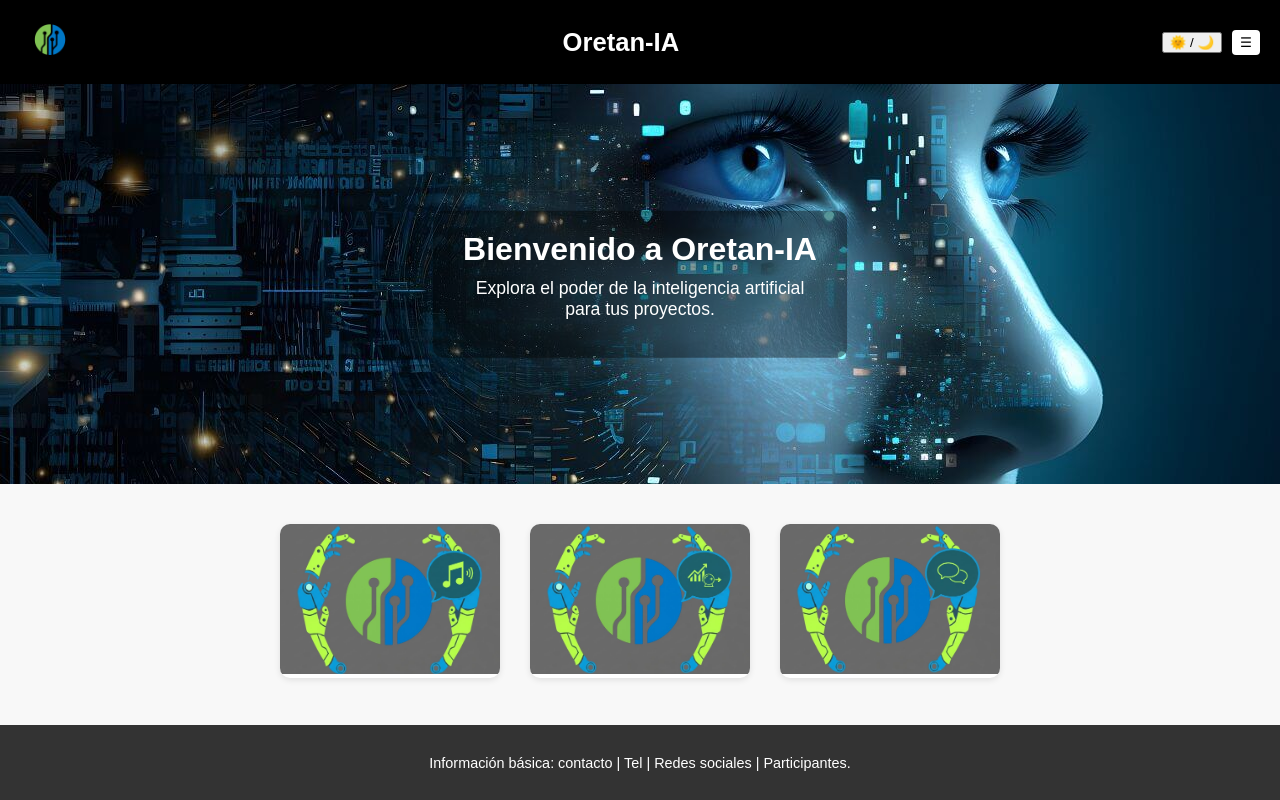
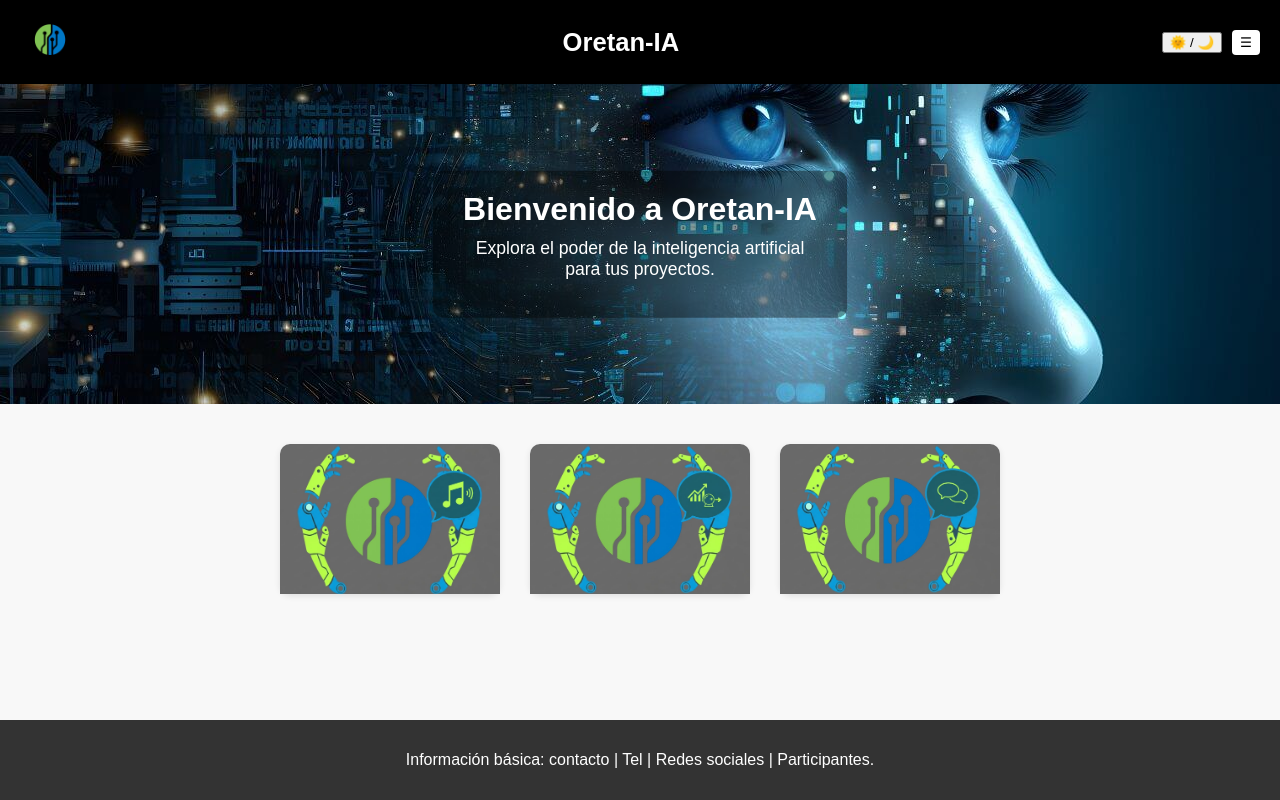
Before and after one commit to Alvaro-777/Proyecto, a Symfony app: template OretanIA/templates/index.html.twig in a window 1280 px wide. Run offline with Twig, Linux system fonts and the light colour scheme; the template is opened without the code that fills it, so the values that code supplies are empty; some libraries are stand-ins or nearby versions.

Commit message:
estilo base e index

```diff
--- a/OretanIA/composer.json
+++ b/OretanIA/composer.json
@@ -30,7 +30,7 @@
         "symfony/process": "8.0.*",
         "symfony/property-access": "8.0.*",
         "symfony/property-info": "8.0.*",
-        "symfony/runtime": "8.0.*",
+        "symfony/runtime": "^8.0",
         "symfony/security-bundle": "8.0.*",
         "symfony/serializer": "8.0.*",
         "symfony/stimulus-bundle": "^2.31",
--- a/OretanIA/public/css/style.css
+++ b/OretanIA/public/css/style.css
@@ -1,23 +1,17 @@
 /* --- AJUSTE GENERAL PARA QUE EL FOOTER SE PEGUE ABAJO --- */
-html, body {
+html {
     height: 100%;
+}
+body {
     margin: 0;
-}
-
-body {
-  display: flex;
-  flex-direction: column;
-  min-height: 100vh;
-  font-family: Arial, sans-serif;
+    font-family:'Poppins', sans-serif;
     background: #f8f8f8;
     color: #333;
     transition: background 0.3s, color 0.3s;
+    display: flex;
+    flex-direction: column;
+    min-height: 50vh;
 }
-
-main {
-  flex: 1; /* ocupa todo el espacio restante */
-}
-
 /* --- MODO OSCURO --- */
 body.oscuro {
     background: #1e1e1e;
@@ -25,7 +19,7 @@ body.oscuro {
 }
 
 /* --- ENCABEZADO --- */
-header {
+.header {
     display: flex;
     justify-content: space-between;
     align-items: center;
@@ -76,7 +70,7 @@ header {
     border: 1px solid #ccc;
     border-radius: 5px;
     min-width: 150px;
-  box-shadow: 0 2px 8px rgba(0,0,0,0.2);
+    box-shadow: 0 2px 8px rgba(0, 0, 0, 0.2);
     z-index: 100;
 }
 
@@ -104,7 +98,9 @@ header {
 .hero {
     position: relative;
     width: 100%;
-  height: 400px;
+    min-height: 300px;
+    height: 40vh;
+    max-height: 400px;
     overflow: hidden;
 }
 
@@ -142,7 +138,7 @@ header {
     display: flex;
     justify-content: center;
     gap: 30px;
-  padding: 40px;
+    padding: 40px 0 90px 0;
     flex-wrap: wrap;
     align-items: flex-start;
 }
@@ -152,34 +148,50 @@ header {
     width: 220px;
     background: white;
     border-radius: 10px;
-  box-shadow: 0 2px 6px rgba(0,0,0,0.1);
-  overflow: hidden;
+    box-shadow: 0 2px 6px rgba(0, 0, 0, 0.1);
+    overflow: visible;
     transition: transform 0.3s;
+    min-height: 100px;
 }
 
 .tarjeta:hover {
     transform: translateY(-5px);
+
 }
 
 .tarjeta img {
     width: 100%;
     height: 150px;
     object-fit: cover;
+    display: block;
+    border-top-left-radius: 10px;
+    border-top-right-radius: 10px;
 }
 
 /* Oculta info hasta hover */
 .tarjeta .info {
+    display: none;
+    position: absolute;
+    top: 100%;
+    left: 0;
+    width: 100%;
+    text-align: center;
+    padding: 10px ;
     opacity: 0;
-  height: 0;
-  overflow: hidden;
-  text-align: center;
-  transition: opacity 1s ease, height 1s ease;
+    visibility: hidden;
+    transform: translateY(10px);
+    transition: opacity 0.3s ease, transform 0.3s ease, visibility 0.3s;
+
 }
 
 .tarjeta:hover .info {
+    display: block;
     opacity: 1;
-  height: auto;
-  padding: 10px;
+    visibility: visible;
+    transform: translateY(0);
+    padding-bottom: 70px;
+    width: 200px;
+    pointer-events: auto;
 }
 
 /* --- PIE DE PÁGINA --- */
@@ -187,9 +199,17 @@ footer {
     background: #333;
     color: white;
     text-align: center;
-  padding: 15px;
-  font-size: 0.9em;
-  margin-top: auto; /* mantiene el footer al final */
+    position: fixed;
+    bottom: 0px;
+    width: 100%;
+    z-index: 1000;
+    padding: 15px 0;
+}
+ main{
+     flex: 1;
+     display: flex;
+     flex-direction: column;
+     min-height: 0;
  }
 
 /* --- PERFIL DE USUARIO (versión mejorada según boceto) --- */
@@ -254,7 +274,7 @@ footer {
 .tabla-historial {
     width: 100%;
     border-collapse: collapse;
-  box-shadow: 0 2px 6px rgba(0,0,0,0.1);
+    box-shadow: 0 2px 6px rgba(0, 0, 0, 0.1);
     border-radius: 10px;
     overflow: hidden;
 }
@@ -301,7 +321,7 @@ footer {
     background: white;
     padding: 40px;
     border-radius: 15px;
-  box-shadow: 0 3px 10px rgba(0,0,0,0.1);
+    box-shadow: 0 3px 10px rgba(0, 0, 0, 0.1);
     max-width: 450px;
     width: 100%;
     text-align: center;
@@ -409,7 +429,7 @@ body.oscuro .btn-registrar:hover {
     background: white;
     padding: 40px;
     border-radius: 15px;
-  box-shadow: 0 3px 10px rgba(0,0,0,0.1);
+    box-shadow: 0 3px 10px rgba(0, 0, 0, 0.1);
     max-width: 400px;
     width: 100%;
     text-align: center;
@@ -529,7 +549,7 @@ body.oscuro .btn-login:hover {
 .plan-card {
     background: white;
     border-radius: 15px;
-  box-shadow: 0 3px 10px rgba(0,0,0,0.1);
+    box-shadow: 0 3px 10px rgba(0, 0, 0, 0.1);
     width: 300px;
     padding: 30px;
     transition: transform 0.3s ease, box-shadow 0.3s ease;
@@ -537,7 +557,7 @@ body.oscuro .btn-login:hover {
 
 .plan-card:hover {
     transform: translateY(-5px);
-  box-shadow: 0 5px 15px rgba(0,0,0,0.2);
+    box-shadow: 0 5px 15px rgba(0, 0, 0, 0.2);
 }
 
 .plan-card h3 {
@@ -620,7 +640,7 @@ body.oscuro .btn-plan:hover:not([disabled]) {
     background: white;
     padding: 40px;
     border-radius: 15px;
-  box-shadow: 0 3px 10px rgba(0,0,0,0.1);
+    box-shadow: 0 3px 10px rgba(0, 0, 0, 0.1);
     max-width: 500px;
     width: 100%;
     text-align: center;
@@ -765,7 +785,7 @@ body.oscuro .btn-pagar:hover {
 body.oscuro .tarjeta {
     background: #2c2c2c;
     color: #f1f1f1;
-  box-shadow: 0 2px 6px rgba(255,255,255,0.1);
+    box-shadow: 0 2px 6px rgba(255, 255, 255, 0.1);
 }
 
 body.oscuro .tarjeta .info {
@@ -780,6 +800,7 @@ body.oscuro .tarjeta:hover .info {
 body.oscuro .tarjeta img {
     opacity: 0.9;
 }
-.imagen{
+
+.imagen {
     background-color: #2c2c2c;
 }
--- a/OretanIA/public/php/audio.php
+++ b/OretanIA/public/php/audio.php
@@ -126,8 +126,8 @@ if ($_SERVER["REQUEST_METHOD"] == "POST") {
 
 <?php if (!empty($mensaje)) echo $mensaje; ?>
 
-<form action="ia.php" method="post" enctype="multipart/form-data">
-    <label for="texto_usuario">Escribe tu texto:</label><br>
+<form class="header" action="ia.php" method="post" enctype="multipart/form-data">
+    <label class="titulo" for="texto_usuario">Escribe tu texto:</label><br>
     <textarea id="texto_usuario" name="texto_usuario" placeholder="Escribe aquí el texto que deseas convertir a voz..."><?php echo htmlspecialchars($_POST['texto_usuario'] ?? ''); ?></textarea>
 
     <?php if ($mostrar_adjunto): ?>
--- a/OretanIA/templates/base.html.twig
+++ b/OretanIA/templates/base.html.twig
@@ -8,7 +8,7 @@
   <link rel="stylesheet" href="{{ asset('css/style.css') }}">
 </head>
 <body>
-  <header>
+  <header class="header">
     <div class="logo">
       <img src="{{ asset('imagenes/Logo.png') }}" alt="Logo Dreteam-IA">
     </div>
@@ -26,12 +26,13 @@
       </div>
     </div>
   </header>
-
-        {% block body %}
-        {% endblock %}
   <footer>
       <p>Información básica: contacto | Tel | Redes sociales | Participantes.</p>
   </footer>
+<main>
+    {% block body %}
+    {% endblock %}
+</main>
 
   <script>
       // Toggle modo claro/oscuro
--- a/OretanIA/templates/index.html.twig
+++ b/OretanIA/templates/index.html.twig
@@ -9,29 +9,29 @@
         </div>
     </section>
 
-    <main>
+    <section class="principal">
         <section class="tarjetas">
-            <div class="tarjeta">
-                <a href="{{ asset('./php/audio.php') }}"><img src="{{ asset('./imagenes/audio-ia.jpg') }}"></a>
+            <article class="tarjeta">
+                <a href="{{ asset('php/audio.php') }}"><img src="{{ asset('imagenes/audio-ia.jpg') }}"></a>
                 <div class="info">
                     <h3>Audio-IA</h3>
                     <p>Esta inteligencia artificial convierte texto en audio, permitiendo generar voces de manera automática a partir de lo que se escribe. Es útil para crear narraciones, explicaciones, audiolibros o contenido accesible de forma rápida y sencilla, sin necesidad de grabar la voz manualmente.</p>
                 </div>
-            </div>
-            <div class="tarjeta">
+            </article>
+            <article class="tarjeta">
                 <img src="{{ asset('imagenes/predict-ia.jpg') }}">
                 <div class="info">
                     <h3>Predict-IA</h3>
                     <p>Esta inteligencia artificial analiza datos previamente proporcionados para identificar patrones y realizar predicciones. Se utiliza para anticipar resultados, apoyar la toma de decisiones y obtener conclusiones basadas en información histórica.</p>
                 </div>
-            </div>
-            <div class="tarjeta">
+            </article>
+            <article class="tarjeta">
                 <img src="{{ asset('imagenes/chatbot-ia.jpg') }}">
                 <div class="info">
                     <h3>Chatbot-IA</h3>
                     <p>Este chatbot es una inteligencia artificial diseñada para interactuar con personas mediante conversaciones, respondiendo preguntas, ofreciendo ayuda y proporcionando información de forma automática y en tiempo real.</p>
                     </div>
-            </div>
+            </article>
         </section>
-    </main>
+    </section>
 {% endblock %}
```
Also changed, not shown: 11 other files. Lines whose indentation alone changed are shown as unchanged.
